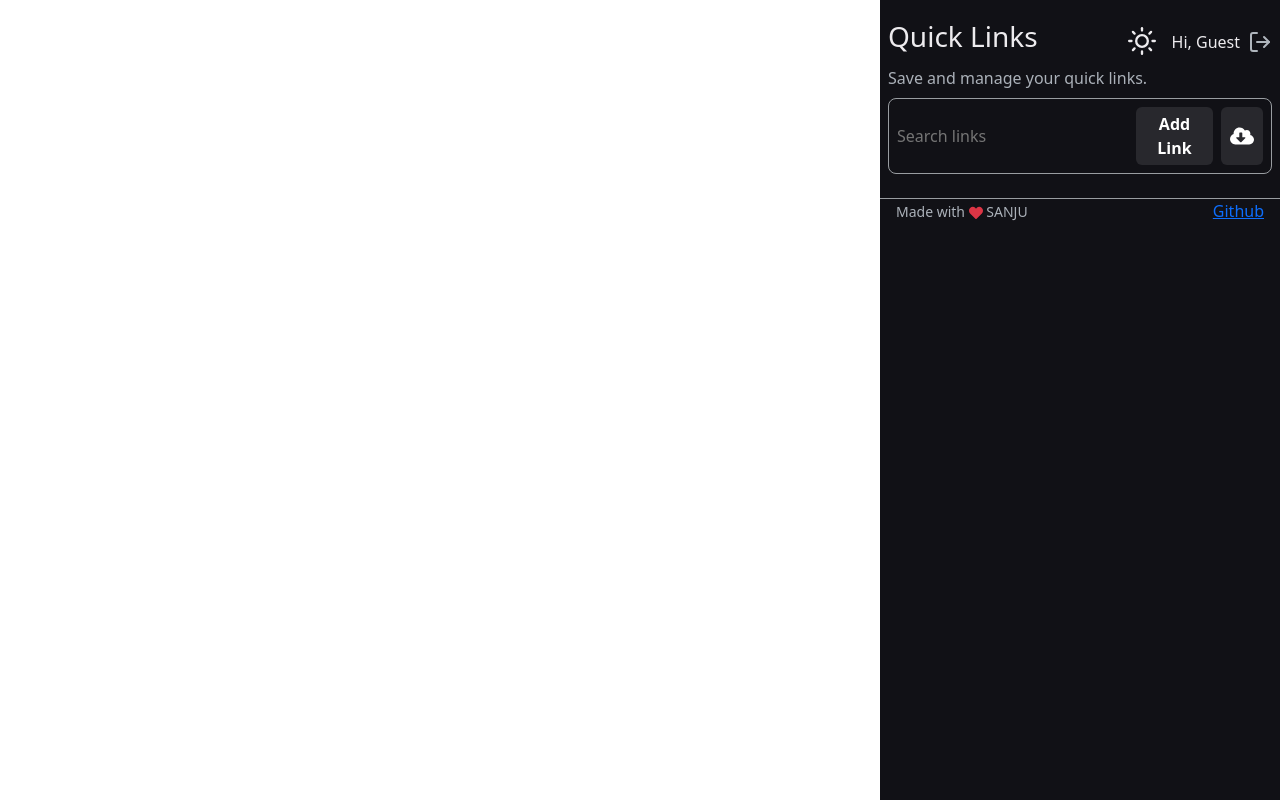
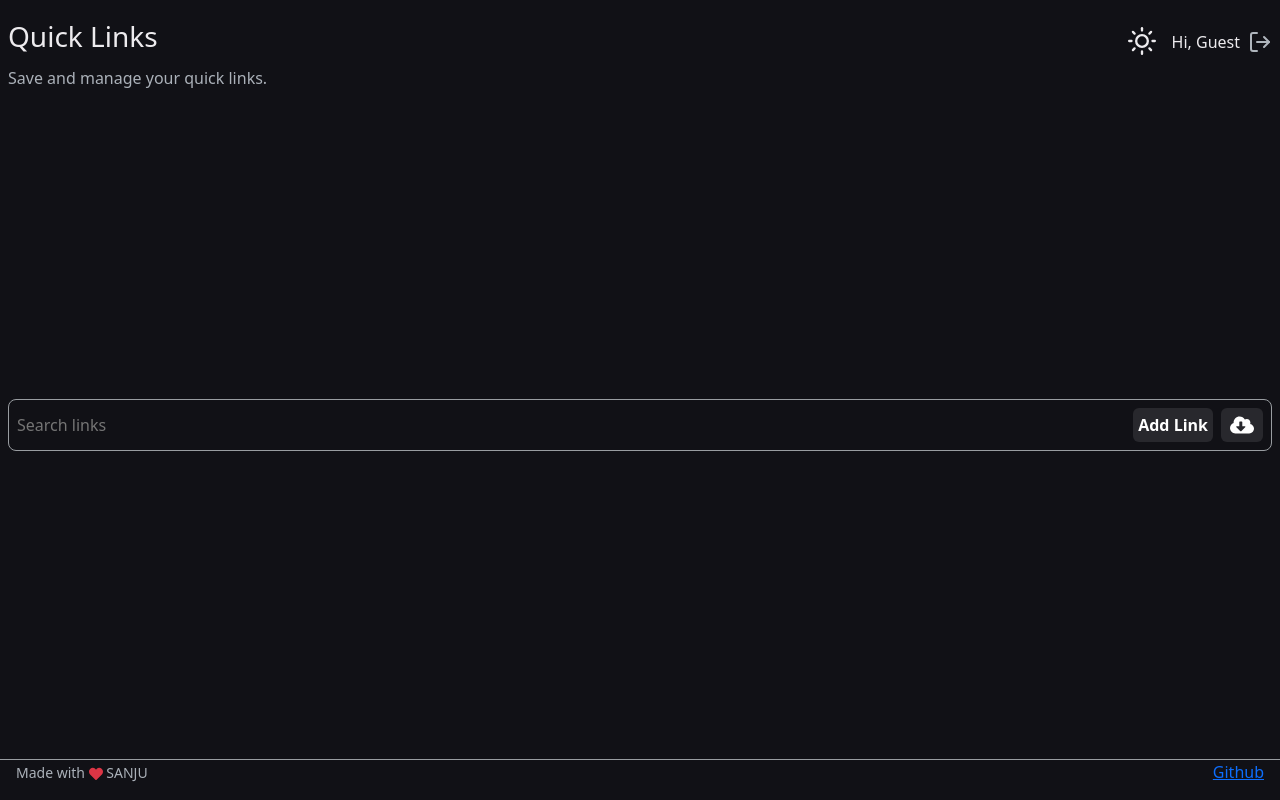
Before and after one commit to Sanjuchilukuri/QuickLinks-Browser-extension, a React (Vite) app: page / in a window 1280 px wide. Both pictures are taken after a click on the link "Continue Without Login". Built offline with nearby package versions, Linux system fonts and the light colour scheme.

Commit message:
--make extension as sidebar

```diff
--- /dev/null
+++ b/public/background.js
@@ -0,0 +1,3 @@
+chrome.runtime.onInstalled.addListener(() => {
+    chrome.sidePanel?.setPanelBehavior({ openPanelOnActionClick: true });
+});
--- a/src/App.tsx
+++ b/src/App.tsx
@@ -20,20 +20,19 @@ function App() {
   return (
     <>
       <div
-        style={{minWidth:"350px",maxWidth:"400px"}}
         data-bs-backdrop="false"
         data-theme={currentTheme == Themes.light?Themes.light:Themes.dark}
-        className=" ms-auto vh-100 py-3  bg-primary position-relative"
+        className={`ms-auto vh-100 py-3  bg-primary d-flex flex-column justify-content-between position-relative`}
       >
         <Header/>
         {isAuthenticated ?
-          <>
+          <div className='d-flex flex-column' style={{overflowY:"hidden"}}>
             <QuickAccessBar/>
             <LinksList/>
-          </>
+          </div>
           :
           <>
-            <div className='d-flex flex-column align-items-center my-3'>
+            <div className='d-flex flex-column h-100 align-items-center justify-content-center'>
               <button className=' btn text-white p-2 bg-secondary' onClick={() => AuthenticateWithGithub()}>
                 Authenticate With Github
                 <span className='text-primary fs-4 ms-2'>
--- a/src/components/Footer/Footer.tsx
+++ b/src/components/Footer/Footer.tsx
@@ -2,10 +2,10 @@ import { FaHeart } from "react-icons/fa";
 
 function Footer() {
   return (
-    <div className="w-100 border border-start-0 border-end-0 border-bottom-0">
+    <div className="sticky-bottom w-100 border border-start-0 border-end-0 border-bottom-0">
         <div className="d-flex justify-content-between mx-3">
             <p className="small text-secondary my-auto">Made with <FaHeart className="text-danger my-auto"/> SANJU</p>
-            <a href="https://www.google.com" target="_blank">Github</a>
+            <a href="https://github.com/Sanjuchilukuri/QuickLinks-Browser-extension" target="_blank">Github</a>
         </div>
     </div>
   )
--- a/src/components/addLinkModal/AddLinkModal.tsx
+++ b/src/components/addLinkModal/AddLinkModal.tsx
@@ -16,6 +16,12 @@ function AddLinkModal() {
   const [linkItem, setLinkItem] = useState({userEmail:user.userEmail} as ILinkItem);
   const [errors, setErrors] = useState({} as IErrors);
 
+  useEffect(() => {
+    setLinkItem({
+      title:'',
+      link:''
+    } as ILinkItem);
+  },[])
 
   useEffect(() => {
     if( user.userEmail )
@@ -44,11 +50,16 @@ function AddLinkModal() {
   const handleSave = () => {
     if( validateData() )
     {
-      // alert(JSON.stringify(linkItem, null, 2));
       addLink(linkItem);
-      setLinkItem({} as ILinkItem);
       formCloseBtnRef.current?.click();
     }
+  }
+
+  const handleClose = () => {
+    setLinkItem({
+      title:'',
+      link:''
+    } as ILinkItem);
   }
 
   const validateData = (): boolean => {
@@ -125,7 +136,7 @@ function AddLinkModal() {
               </div>
 
               <div className="modal-footer py-2 d-flex gap-2 px-2">
-                <button type="button" className="btn btn-secondary p-1" ref={formCloseBtnRef} data-bs-dismiss="modal">Cancel</button>
+                <button type="button" className="btn btn-secondary p-1" ref={formCloseBtnRef} data-bs-dismiss="modal" onClick={handleClose}>Cancel</button>
                 <button type="button" className="btn btn-primary p-1 px-2" onClick={handleSave}>Save</button>
               </div>
 
--- a/src/components/linksList/LinksList.tsx
+++ b/src/components/linksList/LinksList.tsx
@@ -6,7 +6,7 @@ function LinksList() {
   const {allLinks} = UseLinks();
 
   return (
-    <div className="mt-4 w-100" style={{maxHeight:"400px", overflowY:"scroll"}}>
+    <div className="my-2 w-100" style={{overflowY:"scroll"}}>
         {allLinks.map((item) => {
             return <Link Id={item.id!} Title={item.title} Url={item.link}/>
         })}
--- a/src/components/quickAccessBar/QuickAccessBar.tsx
+++ b/src/components/quickAccessBar/QuickAccessBar.tsx
@@ -6,7 +6,7 @@ function QuickAccessBar() {
   const {filterLinks} = UseLinks();
 
   return (
-    <div className="mx-2">
+    <div className="mx-2 mt-2">
       <div className="border mt-2 d-flex p-2 rounded-3 ">
         <input
           type="search"
--- a/src/main.tsx
+++ b/src/main.tsx
@@ -1,5 +1,4 @@
 import { createRoot } from 'react-dom/client'
-import './index.css'
 import App from './App.tsx'
 import ThemeContextProvider from './context/ThemeContext.tsx'
 import AuthContextProvider from './context/AuthContext.tsx'
```
Also changed, not shown: public/manifest.json, src/index.css (deleted).
